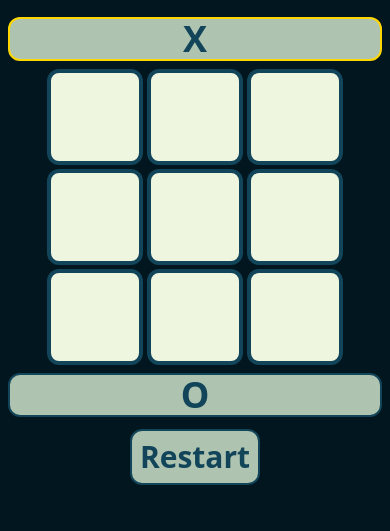
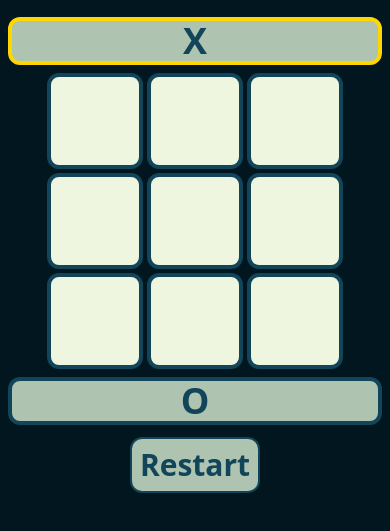
Before and after one commit to thebiggun/TIC-TAC-TOE, a plain HTML site: page index.html in a window 390 px wide. Shown: the part 143-674 px from the top of the page. Drawn offline with nearby package versions, Linux system fonts and the light colour scheme.

Commit message:
second commit

```diff
--- a/index.html
+++ b/index.html
@@ -5,6 +5,7 @@
     <meta name="viewport" content="width=device-width, initial-scale=1.0">
     <title>Tic Tac Toe</title>
     <script src="https://cdn.tailwindcss.com"></script>
+    <link rel="icon" href="logo.jpg" type="image/icon type">
 </head>
 <body class = "bg-[#01161e]">
 
@@ -15,7 +16,7 @@
     </div>
     <div class="text-center md:flex md:justify-evenly">
         <div class="mb-2 md:my-auto">
-            <h1 id= "player1" class="text-4xl w-[96%] text-center mx-[2%] md:text-5xl font-extrabold text-[#124559] inline-block border-solid border-2 border-[#124559] md:size-32 md:justify-center md:flex md:items-center rounded-xl bg-[#aec3b0]">
+            <h1 id= "player1" class="text-4xl w-[96%] text-center mx-[2%] md:text-5xl font-extrabold text-[#124559] inline-block border-solid border-4 border-[#124559] md:size-32 md:justify-center md:flex md:items-center rounded-xl bg-[#aec3b0]">
                 X
             </h1>
         </div>
@@ -31,7 +32,7 @@
             <button id="7" class="font-extrabold bg-[#eff6e0] hover:bg-[#aec3b0] text-4xl md:text-6xl border-solid border-4 border-[#124559] rounded-xl size-24 md:size-40 butt"></button>
         </div>
         <div class="mt-2 md:my-auto">
-            <h1 id="player2" class="text-4xl w-[96%] text-center mx-[2%] md:text-5xl font-extrabold text-[#124559] inline-block border-solid border-2 border-[#124559] md:size-32 md:justify-center md:flex md:items-center rounded-xl bg-[#aec3b0]">
+            <h1 id="player2" class="text-4xl w-[96%] text-center mx-[2%] md:text-5xl font-extrabold text-[#124559] inline-block border-solid border-4 border-[#124559] md:size-32 md:justify-center md:flex md:items-center rounded-xl bg-[#aec3b0]">
                 O
             </h1>
         </div>
```
Also changed, not shown: logo.jpg (added).
